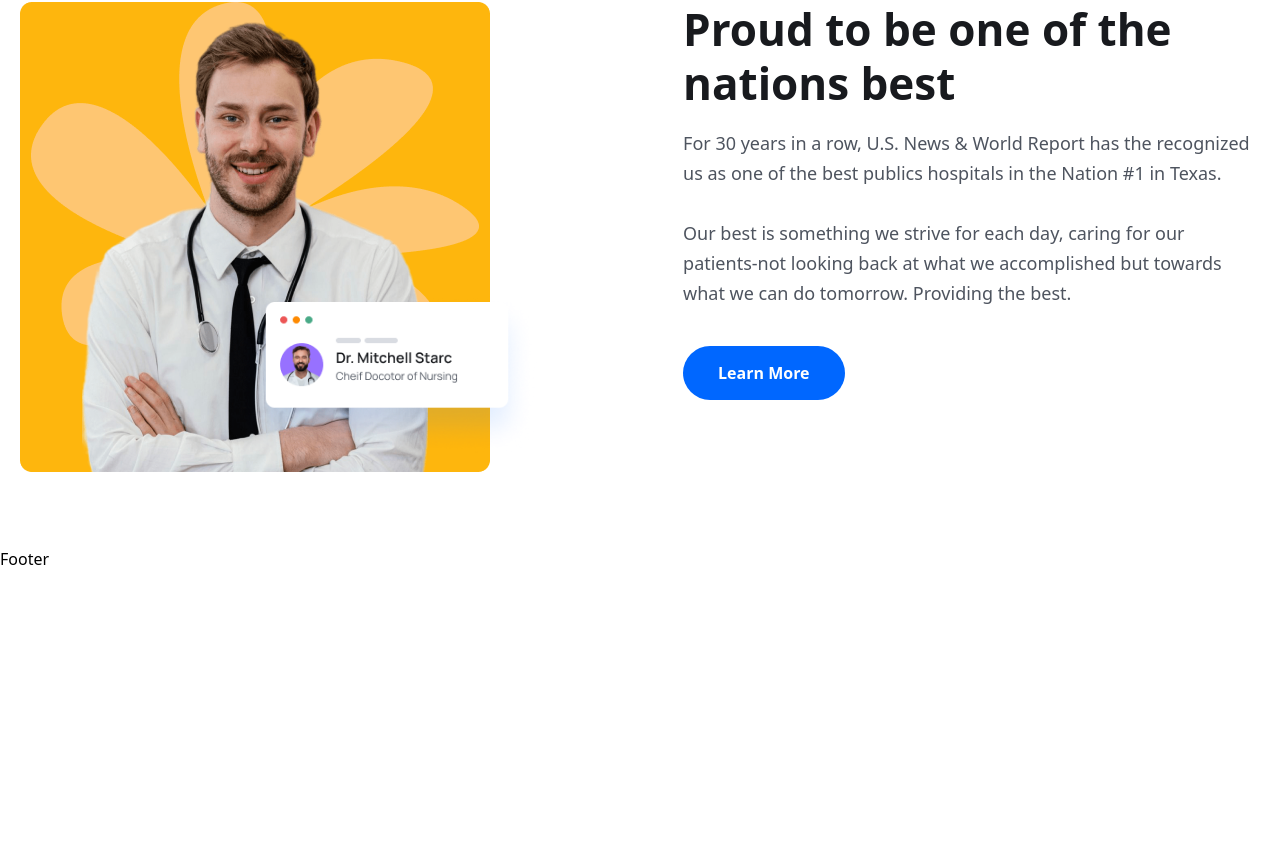
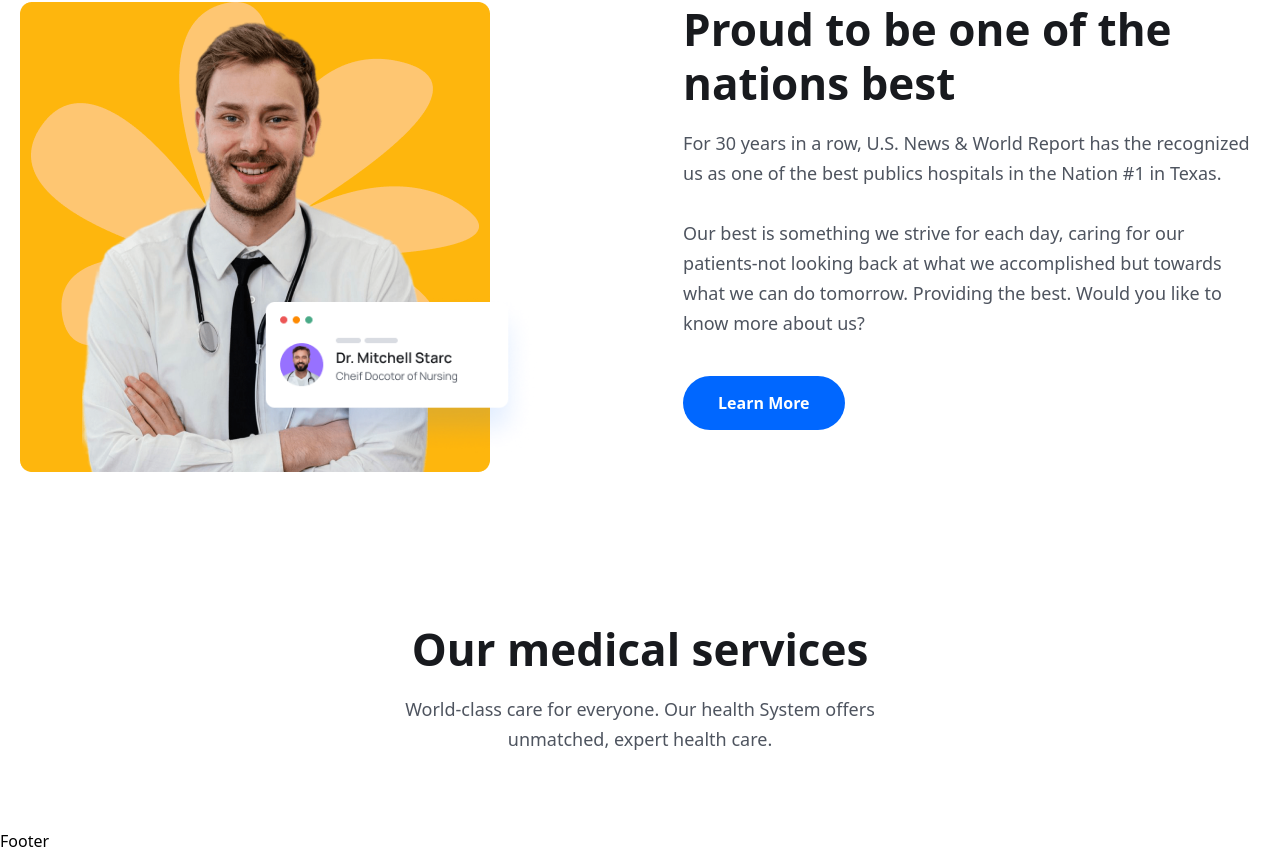
Before and after one commit to Lanreomotosho/healthcare-booking, a React (Vite) app: page /home in a window 1280 px wide. Shown: the part 1909-2762 px from the top of the page. Before the commit the page ends 2480 px from the top, so only its background shows below. Built offline with nearby package versions, Linux system fonts and the light colour scheme; the HTML template or start-up script is replaced by a standard one.

Commit message:
first commit

```diff
--- a/src/components/About/About.jsx
+++ b/src/components/About/About.jsx
@@ -29,6 +29,7 @@
 
   <p className='text__para mt-[30px]'>Our best is something we strive for each day, caring for
   our patients-not looking back at what we accomplished but towards what we can do tomorrow. Providing the best.
+  Would you like to know more about us?
   </p>
 
   <Link to='/'>
--- a/src/pages/Home.jsx
+++ b/src/pages/Home.jsx
@@ -165,10 +165,30 @@
 </section>
 
 <About />
+
+
+{/*======== services section ==========*/}
+<section>
+  <div className='container'>
+    <div className='xl:w-[470px] mx-auto'>
+      <h2 className='heading text-center'>Our medical services
+      </h2>
+      <p className='text__para text-center'>
+        World-class care for everyone. Our health System offers unmatched, expert health care.
+      </p>
+    </div>
+  </div>
+</section>
+
+
+
+
+
+{/*======== services section end ==========*/}
     </>
 
   );
 };
 
 
-export default Home
+export default Home;
```
